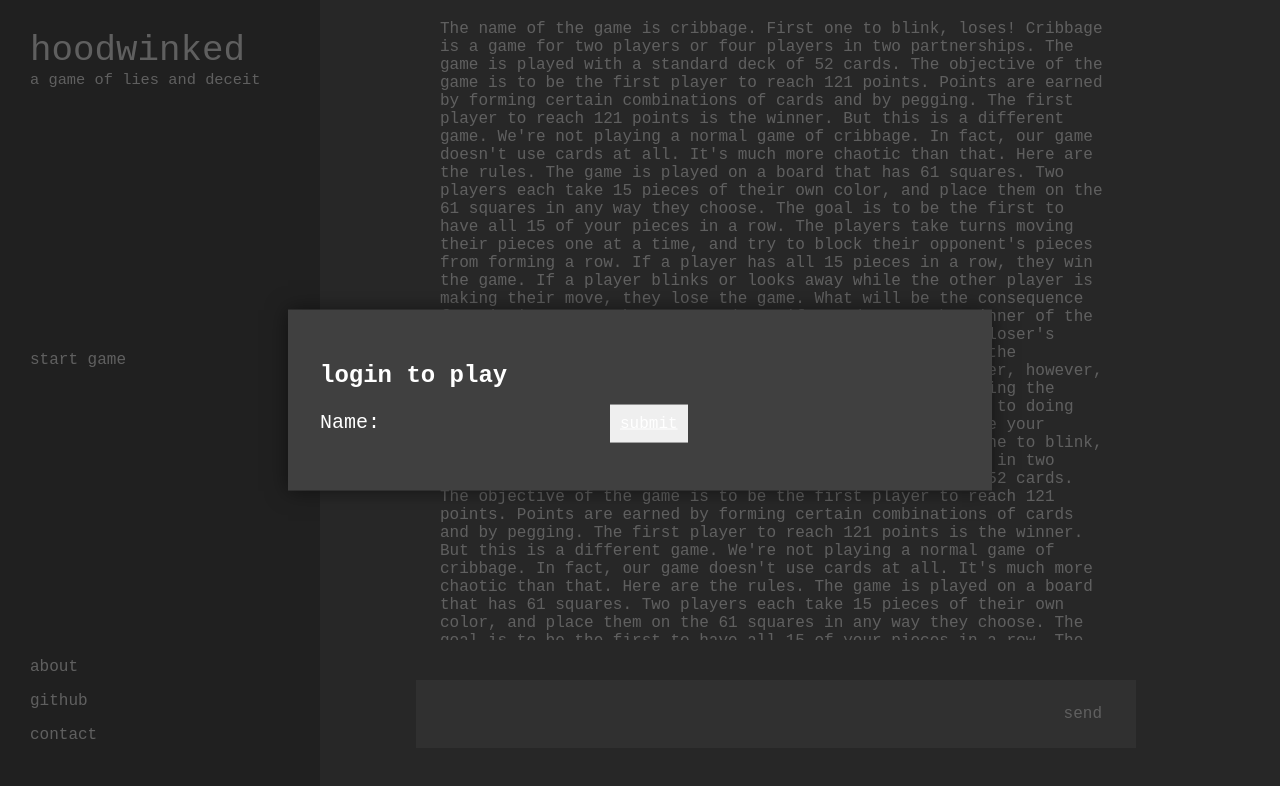
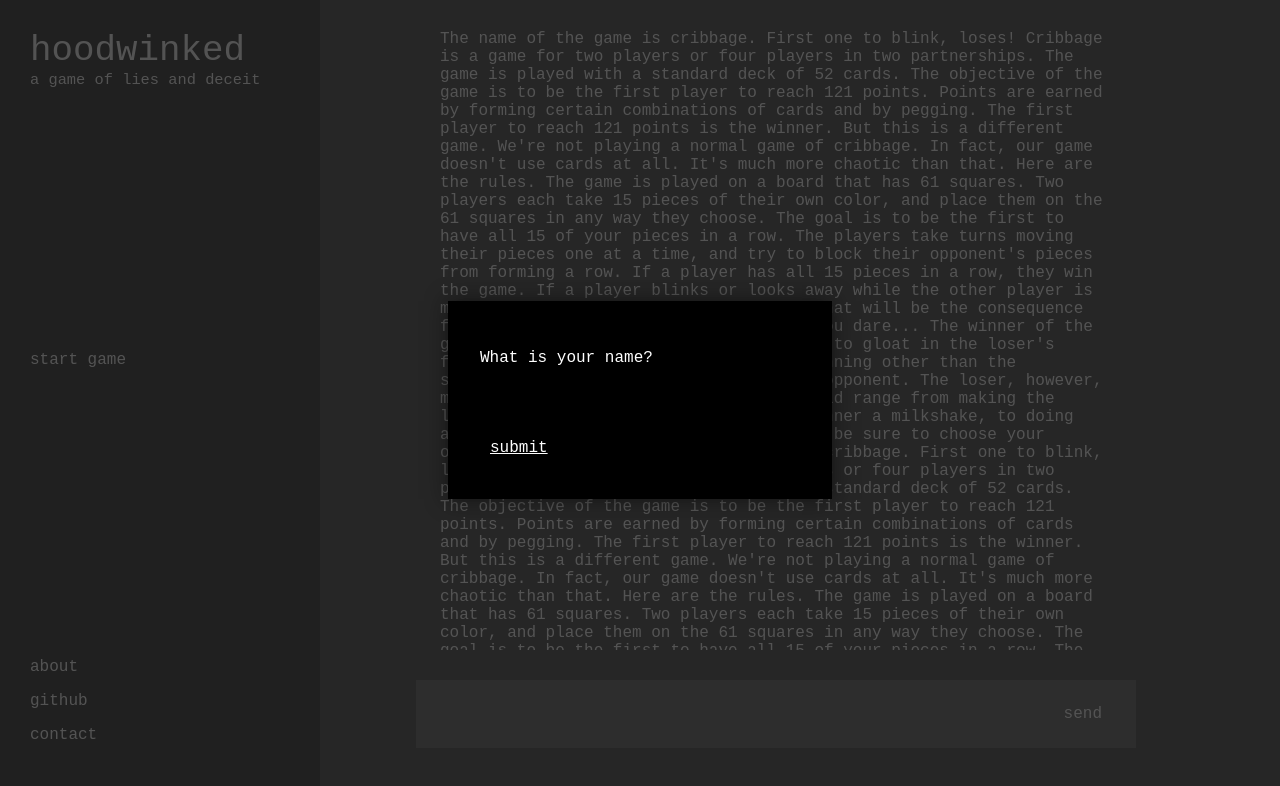
Before and after one commit to aogara-ds/hoodwinked-website, a Next.js app in the folder frontend/: page / in a window 1280 px wide. Both pictures are taken after a click on the element "start game". Shown: the top 786 px of the page. Built offline with nearby package versions, Linux system fonts and the light colour scheme.

Commit message:
update css on login

```diff
--- a/frontend/components/login.jsx
+++ b/frontend/components/login.jsx
@@ -17,9 +17,9 @@ export default function Login({ setShowLogin, setName }) {
       <div className={styles.loginOverlay}>
         <div className={styles.login}>
             <form onSubmit={handleSubmit}>
-                <h2>login to play</h2>
+                {/* <h2>login to play</h2> */}
+                <p>What is your name?</p>
                 <label>
-                  Name:
                   <input type="text" ref={inputRef}/>
                 </label>
                 <button type="submit">submit</button>
--- a/frontend/styles/chat.module.css
+++ b/frontend/styles/chat.module.css
@@ -8,6 +8,7 @@
     left: 25%;
     top: 0;
     bottom: 0;
+    font-size: 1em;
 }
 
 .history {
@@ -16,7 +17,7 @@
     overflow-y: scroll;
     position: absolute;
     left: 12.5%;
-    top: 2.5%;
+    top: 30px;
     width: 70%;
     height: 77.5%;
 }
@@ -42,10 +43,10 @@
     font-family: 'Courier New', monospace;
     flex: 1;
     border: 0;
-    font-size: 16px;
     outline: 0;
     padding: 10px;
     overflow: scroll;
+    font-size: 1em;
 }
 
 /* Style the send button */
@@ -53,10 +54,10 @@
     background: #404040;
     color: #fff;
     font-family: 'Courier New', monospace;
-    font-size: 1em;
     border: 0;
     padding: 10px;
     cursor: pointer;
+    font-size: 1em;
 }
 
 .input button:active {
--- a/frontend/styles/login.module.css
+++ b/frontend/styles/login.module.css
@@ -4,50 +4,41 @@
     top: 50%;
     left: 50%;
     transform: translate(-50%, -50%);
-    background-color: #404040;
+    background-color: black;
     color: white;
     font-family: 'Courier New', monospace;
-    width: 50%;
+    width: 25%;
     padding: 2.5%;
     box-shadow: 0 0 20px rgba(0, 0, 0, 0.5);
     z-index: 999;
 }
 
-/* Style the title of the popup */
-.login h2 {
-    text-align: left;
-    font-size: 1.5em;
-    margin-bottom: 2.5%;
-}
-
-/* Style the form label */
-.login label {
-    font-size: 1.25em;
-    margin-bottom: 1%;
-}
-
 /* Style the form input */
 .login input {
-    background-color: #404040;
+    background-color: black;
     color: white;
     font-family: 'Courier New', monospace;
     border: 0;
     font-size: 16px;
     outline: 0;
     padding: 10px;
+    padding-left: 0px;
     overflow: scroll;
     margin-bottom: 2.5%;
+    width: 75%;
 }
 
 /* Style the submit button */
 .login button {
     color: white;
+    background-color: black;
     font-family: 'Courier New', monospace;
     font-size: 1em;
     border: 0;
     padding: 10px;
     cursor: pointer;
     text-decoration: underline;
+    display: table-cell;
 }
 
 /* Style the overlay */
@@ -57,7 +48,7 @@
     left: 0;
     width: 100%;
     height: 100%;
-    background-color: rgba(0, 0, 0, 0.5);
+    background-color: rgba(0, 0, 0, 0.6);
     z-index: 998;
 }
 
--- a/frontend/styles/sidebar.module.css
+++ b/frontend/styles/sidebar.module.css
@@ -33,6 +33,7 @@
   font-family: 'Courier New', monospace;
   color: white;
   cursor: pointer;
+  font-size: 1em;
 }
 
 .sidebar .option:hover {
```
